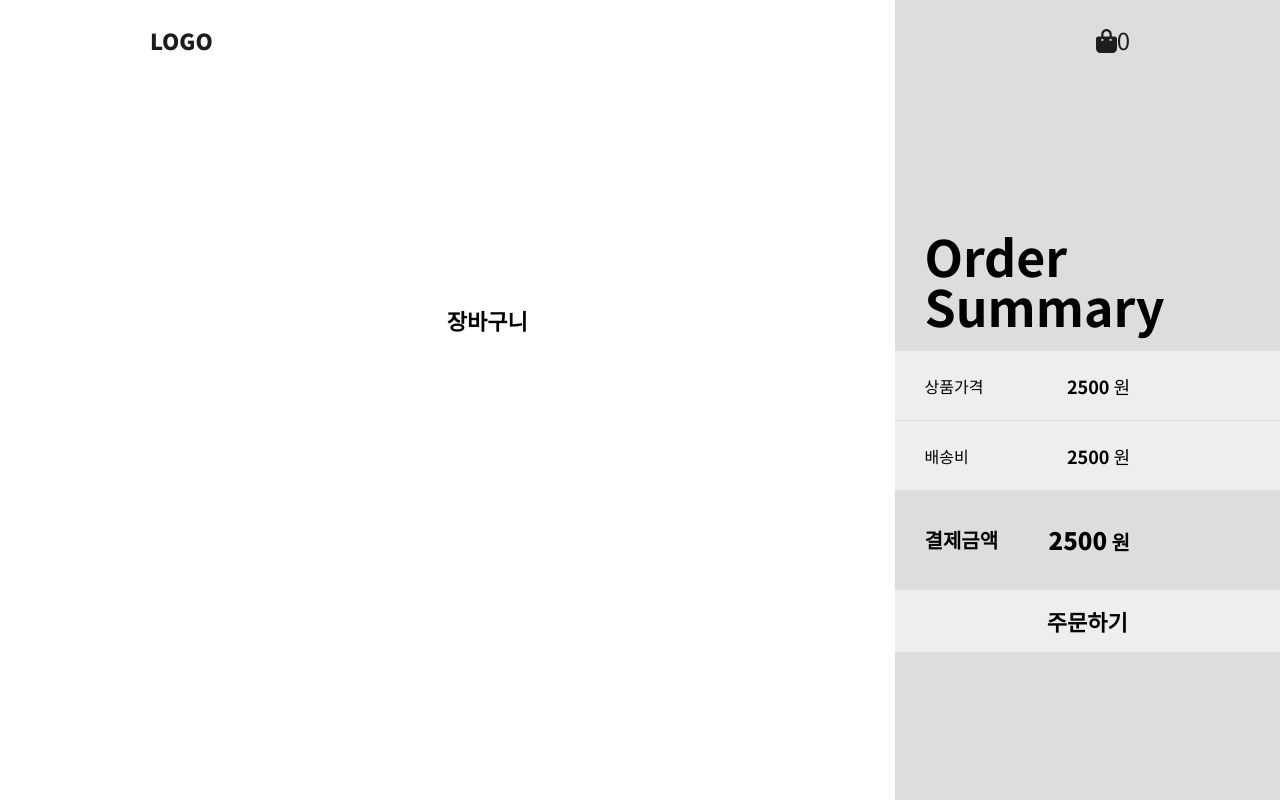
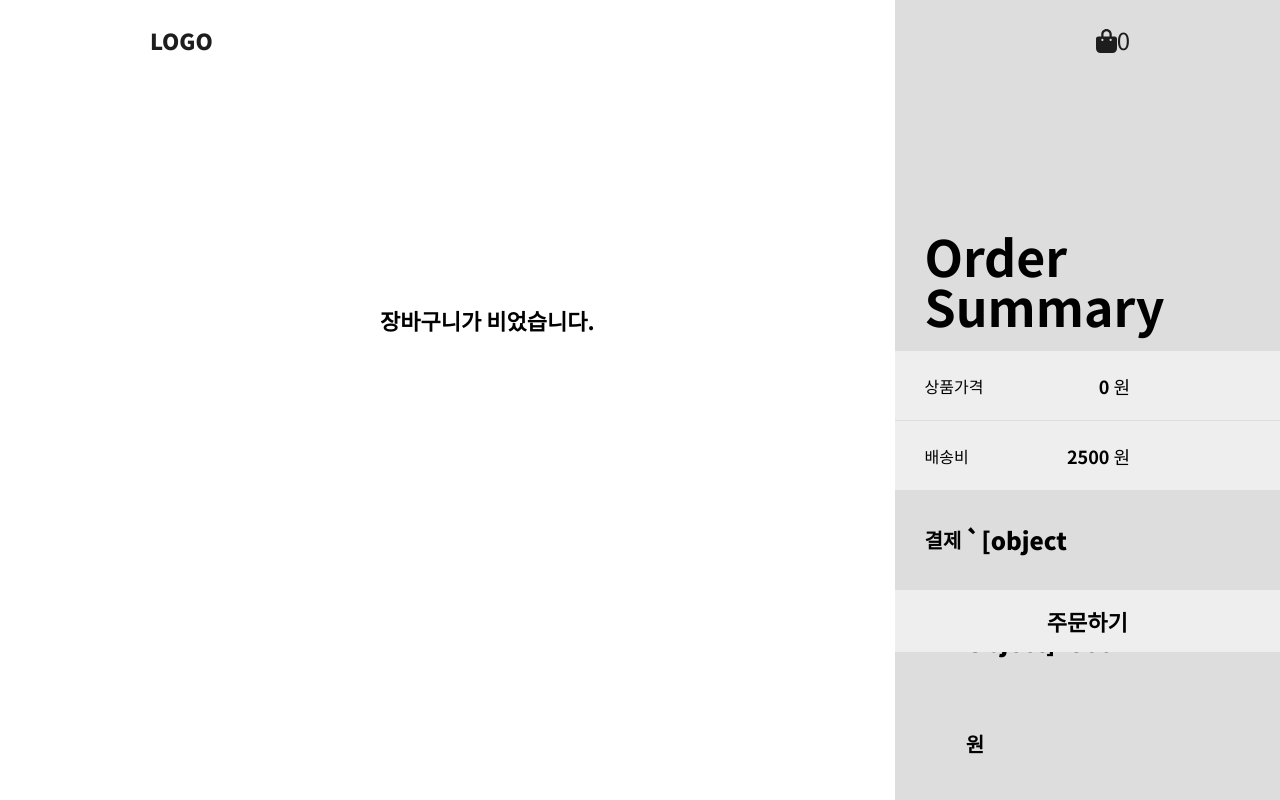
Before and after one commit to hij00/toy_cart, a React (Create React App) app: page /#/cart in a window 1280 px wide. Built offline with nearby package versions, Linux system fonts and the light colour scheme.

Commit message:
cart qty, summary

```diff
--- a/src/components/pages/cart/Cart.js
+++ b/src/components/pages/cart/Cart.js
@@ -2,6 +2,7 @@ import styled from "styled-components";
 import { mainStyle } from "../../../style/GlobalStyle";
 import { useSelector } from "react-redux";
 import { CartItem } from "./CartItem";
+import { useEffect, useState } from "react";
 
 export const Cart = () => {
   const cart = useSelector((state) => state.cartReducer.cart);
@@ -16,9 +17,23 @@ export const Cart = () => {
       ))
     ) : (
       <>
-        <NoItem>장바구니</NoItem>
+        <NoItem>장바구니가 비었습니다.</NoItem>
       </>
     );
+
+  const [totalP, setTotalP] = useState(0);
+  const [totalI, setTotalI] = useState(0);
+
+  useEffect(() => {
+    let items = 0;
+    let price = 0;
+    cart.forEach((item) => {
+      items += item.qty;
+      price += item.qty * item.price;
+    });
+    setTotalP(price);
+    setTotalI(items);
+  }, [cart, totalI, totalP, setTotalI, setTotalP]);
 
   return (
     <Wrap>
@@ -41,7 +56,7 @@ export const Cart = () => {
         <CDescBox>
           상품가격
           <CDesc>
-            <span>2500</span> 원
+            <span>{totalP}</span> 원
           </CDesc>
         </CDescBox>
         <CDescBox>
@@ -53,7 +68,7 @@ export const Cart = () => {
         <CTotal>
           결제금액
           <h1>
-            <span>2500</span> 원
+            <span>`{{ totalP } + 2500}`</span> 원
           </h1>
         </CTotal>
         <CBtn>주문하기</CBtn>
--- a/src/components/pages/cart/CartItem.js
+++ b/src/components/pages/cart/CartItem.js
@@ -18,6 +18,7 @@ export const CartItem = ({ item }) => {
       <DescBox className="qty">
         <QtyBtn>-</QtyBtn>
         {item.qty}
+        <input min="1" type="number" value={item.qty}></input>
         <QtyBtn>+</QtyBtn>
       </DescBox>
       <DescBox className="total">원</DescBox>
```
